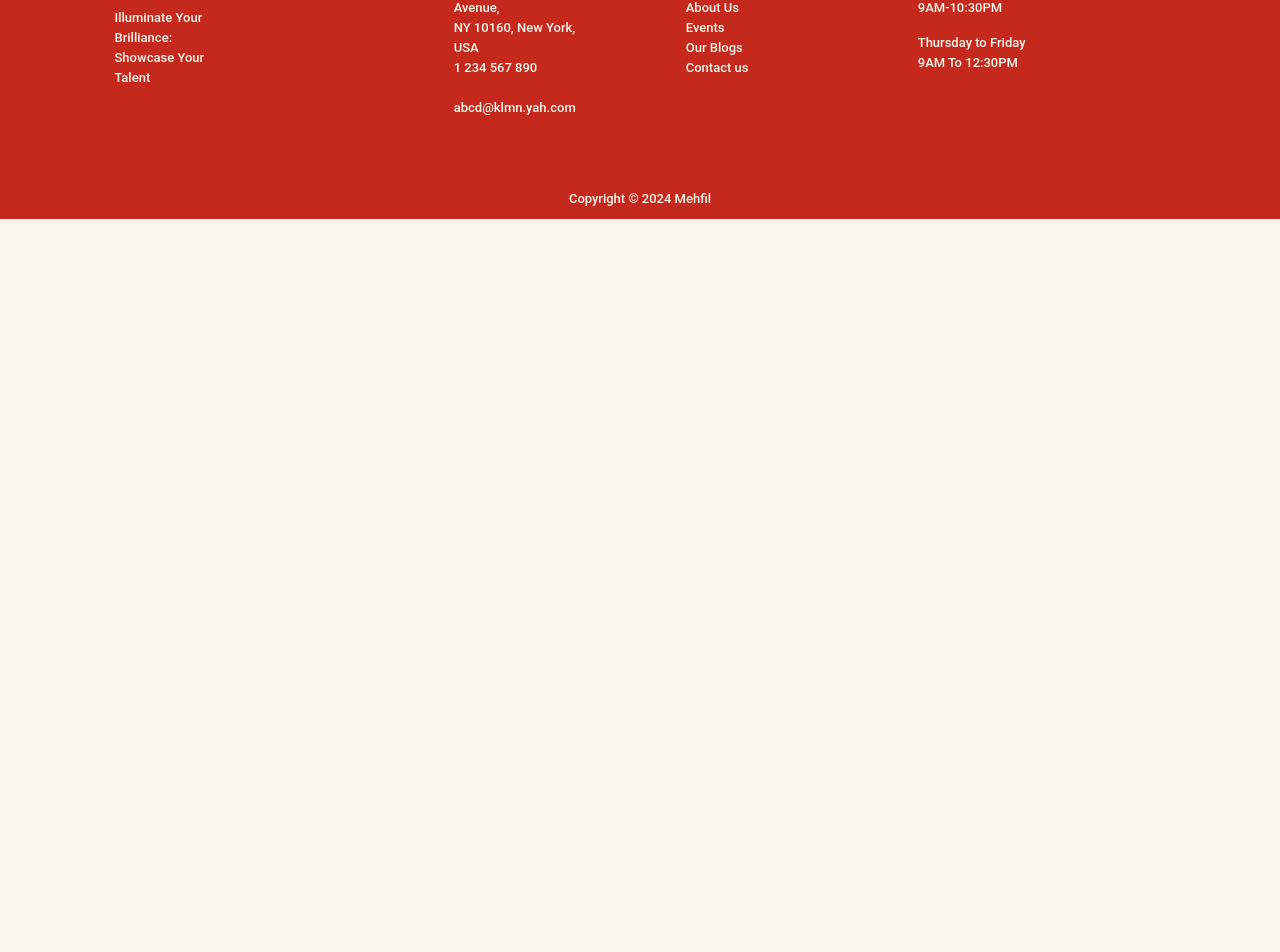
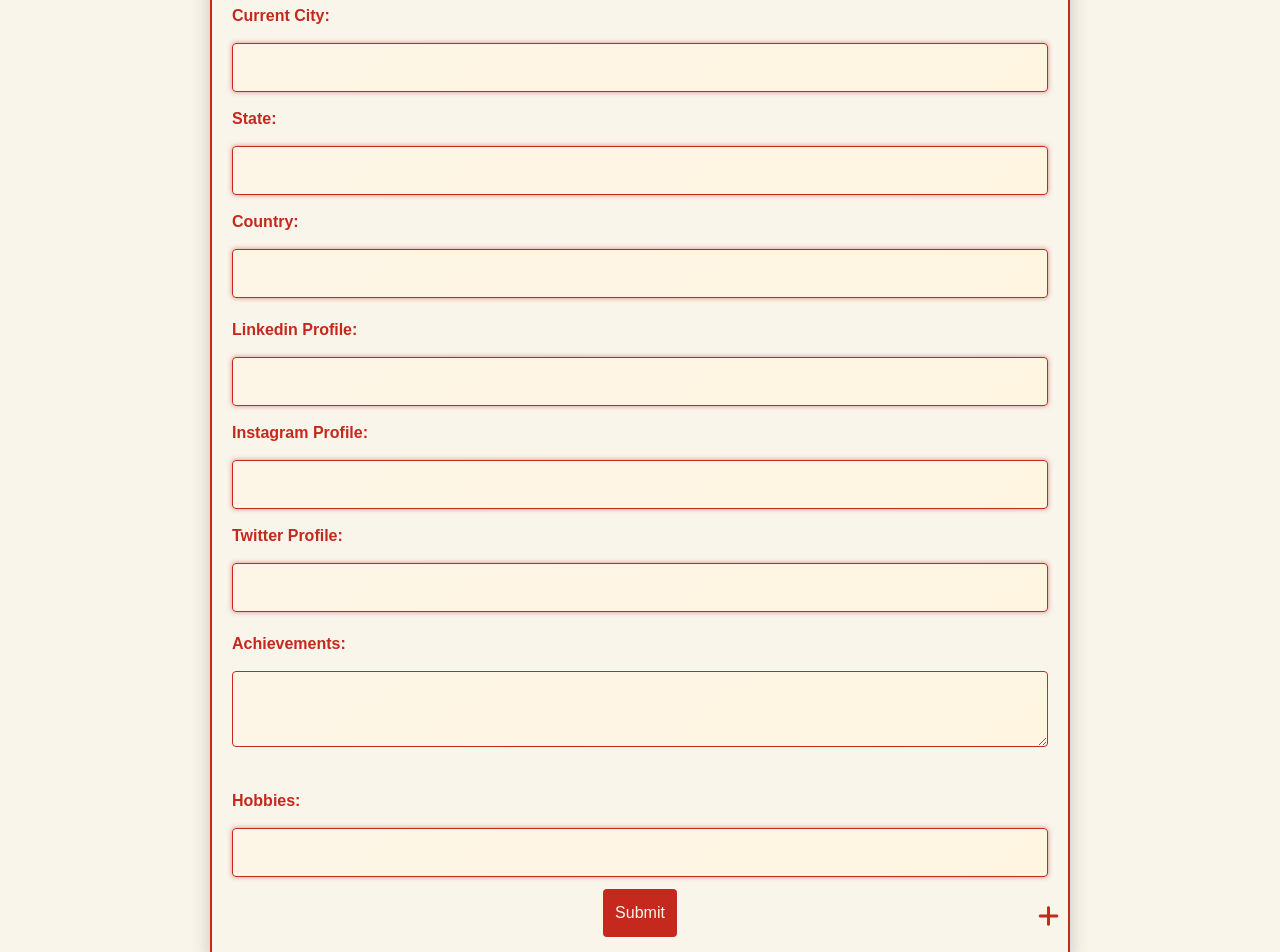
Before and after one commit to udaynarwal72/Alumni-website, a React (Vite) app in the folder apps/Website-Frontend/: page /completeprofile in a window 1280 px wide. Shown: the part 162-1114 px from the top of the page. Before the commit the page ends 800 px from the top, so only its background shows below. Built offline with nearby package versions, Linux system fonts and the light colour scheme; a web font is replaced by a local one.

Commit message:
CompleteProfilePage
Update : Additional Details

```diff
--- a/apps/Website-Frontend/src/pages/Completeprofile.jsx
+++ b/apps/Website-Frontend/src/pages/Completeprofile.jsx
@@ -1,14 +1,110 @@
 import NavBar from "../components/Navbar";
+import React, { useState } from 'react';
 import Footer from "../components/footer";
+import "../styles/Completeprofile.css";
+import { FontAwesomeIcon } from "@fortawesome/react-fontawesome";
+import { faPlus } from "@fortawesome/free-solid-svg-icons";
 
 const Completeprofile = () => {
 	return (
 		<>
 			<NavBar />
+			<div className="parent-comp-prof">
+				<div className="form-struct">
+					<form className="complete-prof">
+						<div className="header-row">
+							<h1>Additional Details</h1>
+						</div>
+						<div className="comp-form-section">
+							<div>
+								<label>Current City:</label>
+								<input type="text" name="city" className="in" />
+							</div>
+							<div>
+								<label>State:</label>
+								<input type="text" name="state" className="in" />
+							</div>
+							<div>
+								<label>Country:</label>
+								<input type="text" name="country" className="in" />
+							</div>
+						</div>
+                        <div className="comp-form-section">
+							<div>
+								<label>Linkedin Profile:</label>
+								<input type="text" name="city" className="in" required/>
+							</div>
+							<div>
+								<label>Instagram Profile:</label>
+								<input type="text" name="state" className="in" />
+							</div>
+							<div>
+								<label>Twitter Profile:</label>
+								<input type="text" name="country" className="in" />
+							</div>
+						</div>
+						<div className="form-section">
+							<div>
+								<label>Achievements:</label>
+								<textarea name="achievements" />
+							</div>
+							<div>
+								<label>Hobbies:</label>
+
+								<div>
+									<input type="text" className="in" />
+								</div>
+
+
+							</div>
+						</div>
+						<div className="plus">
+                            <div>
+                            <button
+							className="icon-button"
+							type="button"
+
+						>
+							<FontAwesomeIcon icon={faPlus} />
+						</button>
+                            </div>
+
+                        </div>
+
+
+							<div className="new-fields">
+								<div>
+									<label>Field Name:</label>
+									<input
+										type="text"
+										name="heading"
+										className="in"
+									/>
+								</div>
+								<div>
+									<label>Description:</label>
+									<textarea
+										name="description"
+
+									/>
+								</div>
+							</div>
+                            <div className="cen">
+                                <div>
+                                <button type="submit" className="prof-subm">
+							Submit
+						</button>
+                                </div>
+
+                            </div>
+
+					</form>
+				</div>
+			</div>
 
 			<Footer />
 		</>
 	);
-}
+};
 
 export default Completeprofile;
--- /dev/null
+++ b/apps/Website-Frontend/src/styles/Completeprofile.css
@@ -0,0 +1,128 @@
+.parent-comp-prof{
+    height:100%;
+    background-color: linear-gradient(135deg, #f5f5dc 30%, #ffffff 100%);
+
+
+
+}
+.form-struct{
+    font-family: Arial, sans-serif;
+  max-width: 900px;
+  margin: 0 auto;
+  padding: 20px;
+  display: flex;
+
+  flex-direction: column;
+  align-items: center;
+
+  gap:20px;
+
+
+}
+.header-row {
+    display: flex;
+    justify-content: space-between;
+    width: 100%;
+    margin-bottom: 20px;
+  }
+  .complete-prof{
+    width: 100%;
+
+    border-radius: 5px;
+    padding: 20px;
+    min-height:600px;
+    background: #F9F5EB;
+    justify-content: center;
+    /* max-height: 900px; */
+    box-sizing: border-box;
+    border:2px solid #C5291D;
+    box-shadow: 0 4px 20px rgba(0, 0, 0, 0.2);
+    margin-top: 20px;
+  }
+
+  .header-row h1 {
+    flex: 1;
+    text-align: center;
+    color:#C5291D;
+  }
+
+  .comp-form-section {
+    width: 100%;
+    margin-bottom: 20px;
+  }
+  .comp-prof div{
+    margin-bottom: 15px;
+    margin-top: 12px;
+  }
+  label {
+    display: block;
+    margin-bottom: 15px;
+    margin-top: 15px;
+    font-weight: bold;
+    color:#C5291D;
+  }
+
+  .in, textarea {
+    width: 100%;
+    padding: 10px;
+    box-sizing: border-box;
+    border: 1px solid #C5291D;
+    border-radius: 4px;
+    color:#C5291D;
+    font-size: 18px;
+    font-weight: 500;
+    background: linear-gradient(145deg, #fdf5e6, #fff5e1);
+  }
+  .in,textarea:focus{
+    border-color: #C5291D;
+    box-shadow: 0 0 5px rgba(178, 34, 34, 0.5);
+  }
+  .add,.prof-subm{
+    width: 100%;
+    padding: 10px;
+    background-color: #C5291D;
+    border: none;
+    border-radius: 4px;
+    color: #F9F5EB;
+    font-size: 16px;
+    padding:12px;
+    justify-content: center;
+    cursor: pointer; /* Center the button horizontally */
+  }
+  .add{
+    background-color: #28a745;
+  margin-top: 10px;
+  }
+  .icon-button {
+    background: none;
+    border: none;
+    cursor: pointer;
+    font-size: 24px;
+    color:#C5291D;
+    position: absolute;
+
+    /* bottom: 60px; Adjust this value to place the icon above the submit button */
+    /* right: 20px; */
+  }
+
+  .new-fields {
+    margin-top: 20px;
+  /* padding: 15px; */
+  /* border: 1px solid #007BFF; */
+  border-radius: 5px;
+  width: 80%;
+  display:none
+  }
+  .plus{
+    display:flex;
+    justify-content: right;
+    margin-right: 30px;
+    margin-top: 12px;
+  }
+  .cen{
+    display: flex;
+    justify-content: center;
+  }
+  /* .plus div{
+
+  } */
--- a/apps/Website-Frontend/src/styles/ContactUsPage.css
+++ b/apps/Website-Frontend/src/styles/ContactUsPage.css
@@ -42,14 +42,14 @@
     margin-bottom: 5px;
   }
 
-  input[type="text"],
+  /* input[type="text"],
   input[type="email"],
   textarea {
     width: 100%;
     padding: 10px;
     border: 1px solid #ccc;
     border-radius: 5px;
-  }
+  } */
 
   textarea {
     resize: vertical;
@@ -65,9 +65,9 @@
     transition: background-color 0.3s;
   }
 
-  button:hover {
+  /* button:hover {
     background-color: #0056b3;
-  }
+  } */
 
   /* footer {
     background-color: #333;
```
Also changed, not shown: apps/Website-Frontend/src/pages/EventInfo.jsx (added, +30 -0 lines), apps/Website-Frontend/src/styles/EventInfo.css (added, +108 -0 lines). Lines whose indentation alone changed are shown as unchanged.
